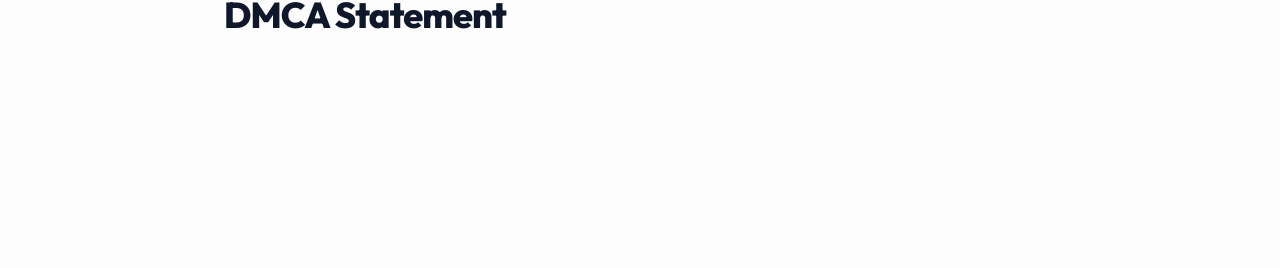
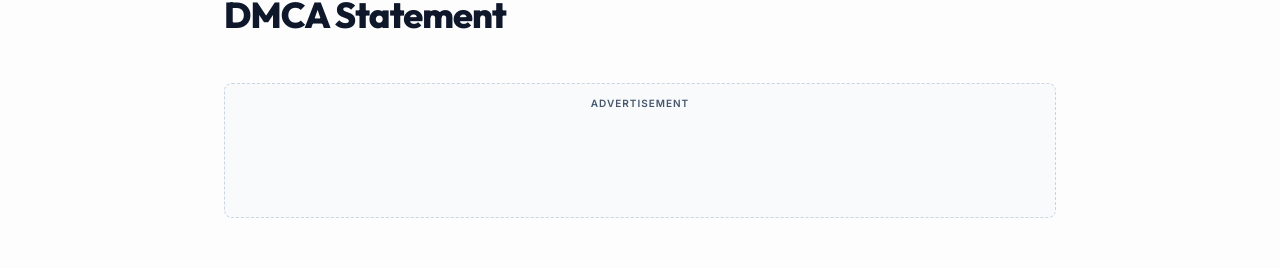
Before and after one commit to Sampidia/sampidia-blog, a Next.js app: page /dmca-statement in a window 1280 px wide. Shown: the part 150-418 px from the top of the page. Built offline with nearby package versions, Linux system fonts and the light colour scheme; no server answers.

Commit message:
initial fix Ads 2

```diff
--- a/src/app/about-sampidia/page.tsx
+++ b/src/app/about-sampidia/page.tsx
@@ -1,5 +1,6 @@
 import { Metadata } from 'next';
 import { getMarkdownContent, parseMarkdownToHtml } from '@/lib/markdown';
+import AdUnit from '@/components/AdUnit';
 
 export const metadata: Metadata = {
   title: 'About Us',
@@ -19,6 +20,7 @@
         className="prose dark:prose-invert"
         dangerouslySetInnerHTML={{ __html: htmlContent }}
       />
+      <AdUnit slot="homepage-bottom" className="mt-12" />
     </article>
   );
 }
--- a/src/app/disclaimer/page.tsx
+++ b/src/app/disclaimer/page.tsx
@@ -1,5 +1,6 @@
 import { Metadata } from 'next';
 import { getMarkdownContent, parseMarkdownToHtml } from '@/lib/markdown';
+import AdUnit from '@/components/AdUnit';
 
 export const metadata: Metadata = {
   title: 'Disclaimer',
@@ -19,6 +20,7 @@
         className="prose dark:prose-invert"
         dangerouslySetInnerHTML={{ __html: htmlContent }}
       />
+      <AdUnit slot="homepage-bottom" className="mt-12" />
     </article>
   );
 }
--- a/src/app/dmca-statement/page.tsx
+++ b/src/app/dmca-statement/page.tsx
@@ -1,5 +1,6 @@
 import { Metadata } from 'next';
 import { getMarkdownContent, parseMarkdownToHtml } from '@/lib/markdown';
+import AdUnit from '@/components/AdUnit';
 
 export const metadata: Metadata = {
   title: 'DMCA Statement',
@@ -19,6 +20,7 @@
         className="prose dark:prose-invert"
         dangerouslySetInnerHTML={{ __html: htmlContent }}
       />
+      <AdUnit slot="homepage-bottom" className="mt-12" />
     </article>
   );
 }
--- a/src/app/privacy-policy/page.tsx
+++ b/src/app/privacy-policy/page.tsx
@@ -1,5 +1,6 @@
 import { Metadata } from 'next';
 import { getMarkdownContent, parseMarkdownToHtml } from '@/lib/markdown';
+import AdUnit from '@/components/AdUnit';
 
 export const metadata: Metadata = {
   title: 'Privacy Policy',
@@ -19,6 +20,7 @@
         className="prose dark:prose-invert"
         dangerouslySetInnerHTML={{ __html: htmlContent }}
       />
+      <AdUnit slot="homepage-bottom" className="mt-12" />
     </article>
   );
 }
--- a/src/components/AdUnit.tsx
+++ b/src/components/AdUnit.tsx
@@ -12,13 +12,31 @@
   const adsenseId = process.env.NEXT_PUBLIC_ADSENSE_CLIENT_ID || 'ca-pub-1169009766287256';
 
   // Map friendly named slot keys to their respective 10-digit numeric AdSense Slot IDs.
-  // This allows keeping readable slot names in the codebase and defining the actual IDs in .env.
+  // This supports all slots used across the website: homepage, categories, sidebar, and article pages.
+  // Gracious fallback hierarchy: if a specific slot ID is missing, it falls back to the configured homepage/global top or bottom slot.
   const resolvedSlot = slot ? (
-    slot === 'homepage-top' ? process.env.NEXT_PUBLIC_ADSENSE_SLOT_HOMEPAGE_TOP :
-    slot === 'homepage-bottom' ? process.env.NEXT_PUBLIC_ADSENSE_SLOT_HOMEPAGE_BOTTOM :
-    slot === 'in-article-top' ? process.env.NEXT_PUBLIC_ADSENSE_SLOT_IN_ARTICLE_TOP :
-    slot === 'in-article-bottom' ? process.env.NEXT_PUBLIC_ADSENSE_SLOT_IN_ARTICLE_BOTTOM :
-    slot === 'post-sidebar' ? process.env.NEXT_PUBLIC_ADSENSE_SLOT_POST_SIDEBAR :
+    // Top Banner Ads
+    slot === 'homepage-top' || slot === 'category-top' || slot === 'in-article-top' ? (
+      (slot === 'homepage-top' && process.env.NEXT_PUBLIC_ADSENSE_SLOT_HOMEPAGE_TOP) ||
+      (slot === 'category-top' && process.env.NEXT_PUBLIC_ADSENSE_SLOT_CATEGORY_TOP) ||
+      (slot === 'in-article-top' && process.env.NEXT_PUBLIC_ADSENSE_SLOT_IN_ARTICLE_TOP) ||
+      process.env.NEXT_PUBLIC_ADSENSE_SLOT_HOMEPAGE_TOP // global top fallback
+    ) :
+    // Bottom Banner Ads
+    slot === 'homepage-bottom' || slot === 'category-bottom' || slot === 'in-article-bottom' ? (
+      (slot === 'homepage-bottom' && process.env.NEXT_PUBLIC_ADSENSE_SLOT_HOMEPAGE_BOTTOM) ||
+      (slot === 'category-bottom' && process.env.NEXT_PUBLIC_ADSENSE_SLOT_CATEGORY_BOTTOM) ||
+      (slot === 'in-article-bottom' && process.env.NEXT_PUBLIC_ADSENSE_SLOT_IN_ARTICLE_BOTTOM) ||
+      process.env.NEXT_PUBLIC_ADSENSE_SLOT_HOMEPAGE_BOTTOM // global bottom fallback
+    ) :
+    // Sidebar/Side Vertical Ads
+    slot === 'sidebar-top' || slot === 'sidebar-bottom' || slot === 'post-sidebar' ? (
+      (slot === 'sidebar-top' && process.env.NEXT_PUBLIC_ADSENSE_SLOT_SIDEBAR_TOP) ||
+      (slot === 'sidebar-bottom' && process.env.NEXT_PUBLIC_ADSENSE_SLOT_SIDEBAR_BOTTOM) ||
+      (slot === 'post-sidebar' && process.env.NEXT_PUBLIC_ADSENSE_SLOT_POST_SIDEBAR) ||
+      process.env.NEXT_PUBLIC_ADSENSE_SLOT_POST_SIDEBAR || // global sidebar fallback
+      process.env.NEXT_PUBLIC_ADSENSE_SLOT_HOMEPAGE_BOTTOM // absolute fallback
+    ) :
     slot // fallback if a direct numeric ID is passed
   ) : undefined;
 
```
